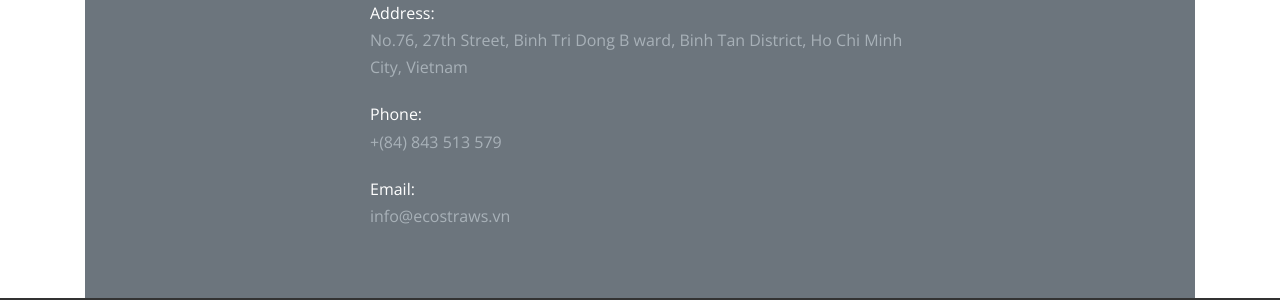
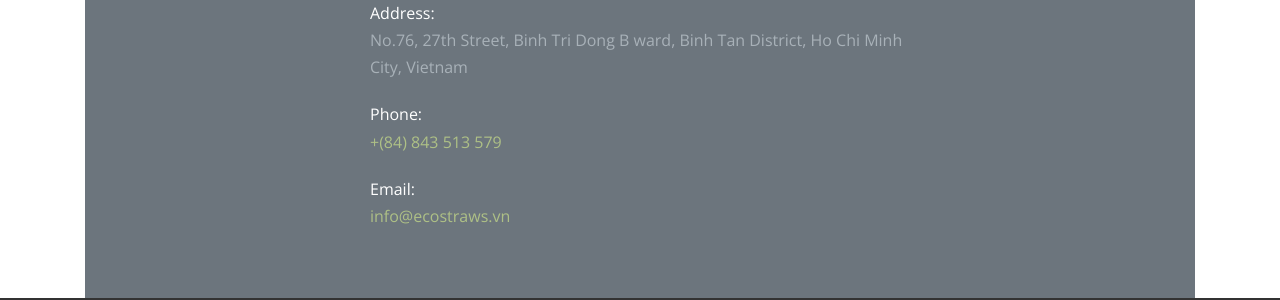
Before and after one commit to thanhvu/ecoStraws, a plain HTML site: page index.html in a window 1280 px wide. Shown: the part 6200-6500 px from the top of the page. Drawn offline with nearby package versions, Linux system fonts and the light colour scheme; files whose address does not match are found by name.

Commit message:
Update contents

```diff
--- a/index.html
+++ b/index.html
@@ -876,11 +876,11 @@
                   </li>
                   <li>
                     <span class="d-block">Phone:</span>
-                    <p>+(84) 843 513 579</p>
+                    <p><a href="tel:+84 843 513 579">+(84) 843 513 579</a></p>
                   </li>
                   <li>
                     <span class="d-block">Email:</span>
-                    <p>info@ecostraws.vn</p>
+                    <p><a href="mailto:info@ecostraws.vn">info@ecostraws.vn</a></p>
                   </li>
                 </ul>
               </div>
```
